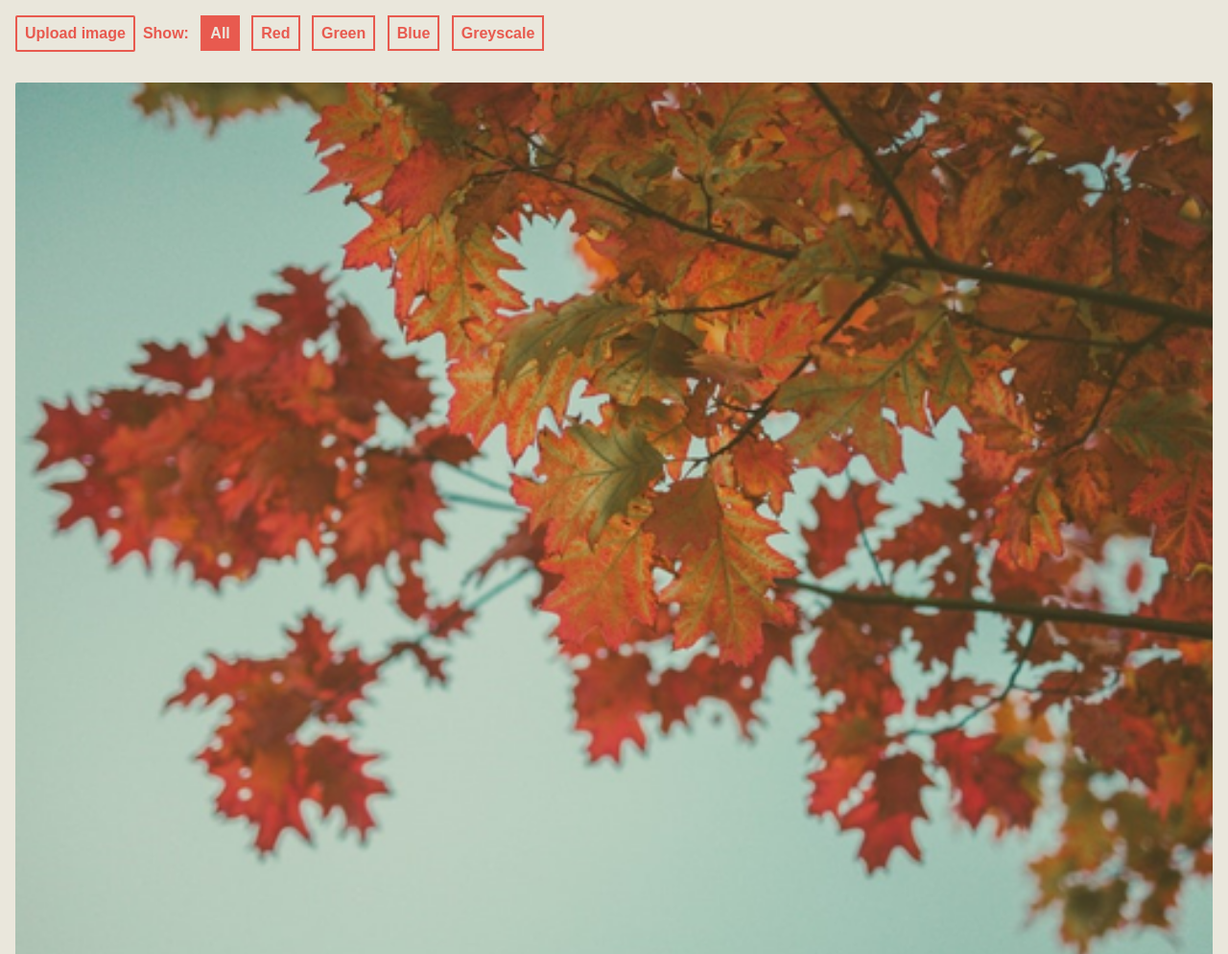
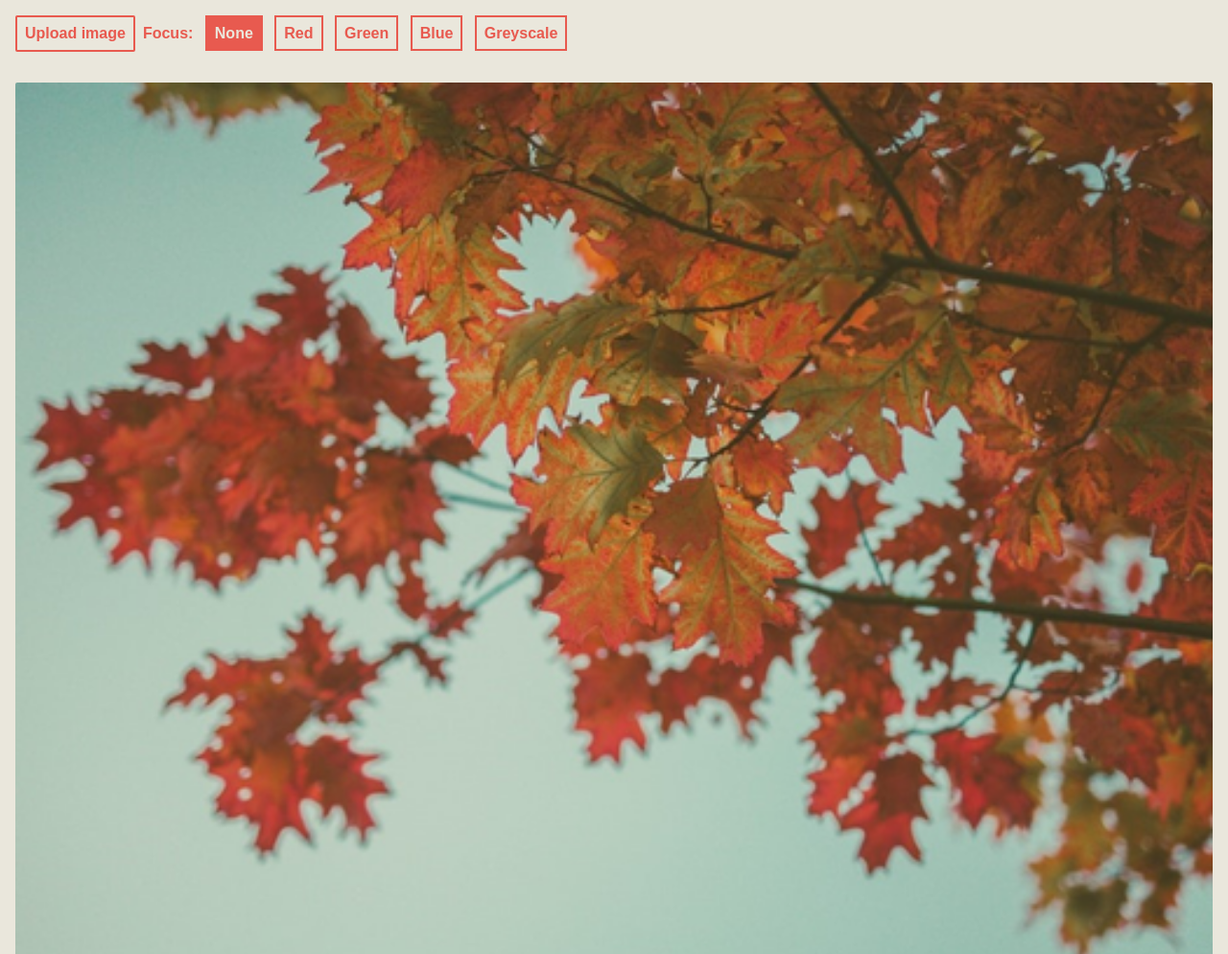
Before and after one commit to AlbertAndMattias/projekt1, a plain HTML site: page index.html in a window 1280 px wide. Shown: the top 994 px of the page at 96% size. Drawn offline with nearby package versions, Linux system fonts and the light colour scheme.

Commit message:
Adjust labels.

```diff
--- a/index.html
+++ b/index.html
@@ -17,10 +17,10 @@
         <input id="image-upload" type="file" accept="image/*">
         <label for="image-upload">Upload image</label>
         <fieldset id="chart-controls">
-          <span>Show:</span>
+          <span>Focus:</span>
 
           <input id="radio-a" type="radio" name="path-select" checked>
-          <label for="radio-a">All</label>
+          <label for="radio-a">None</label>
 
           <input id="radio-r" type="radio" name="path-select">
           <label for="radio-r">Red</label>
```
